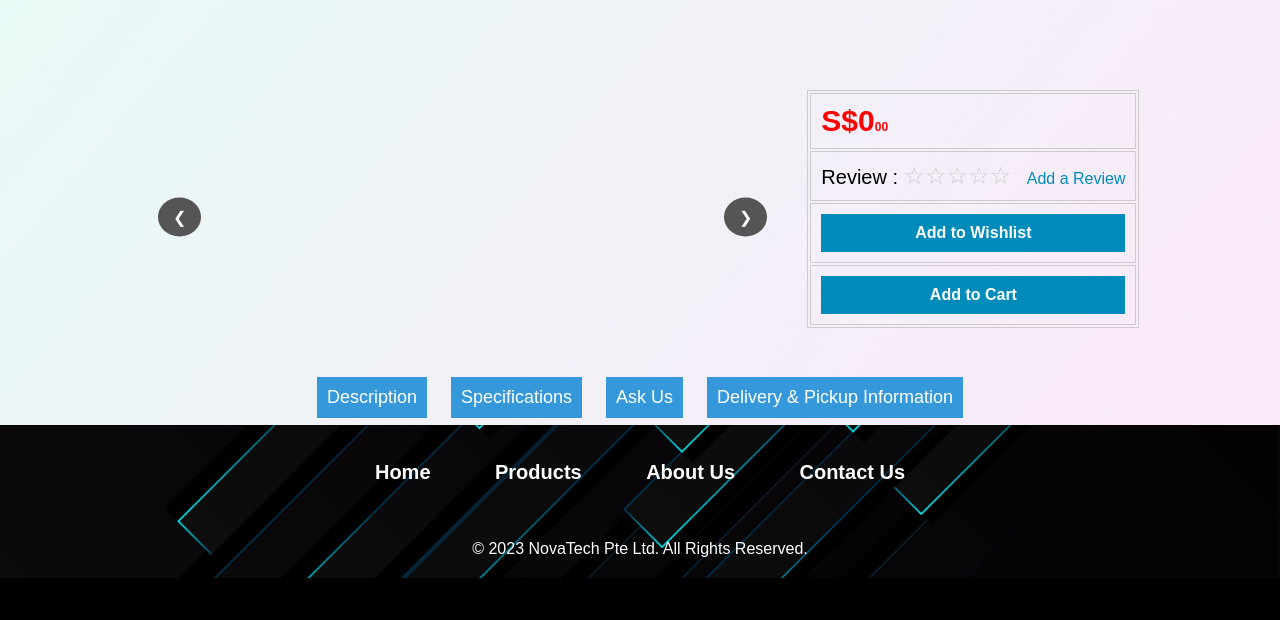
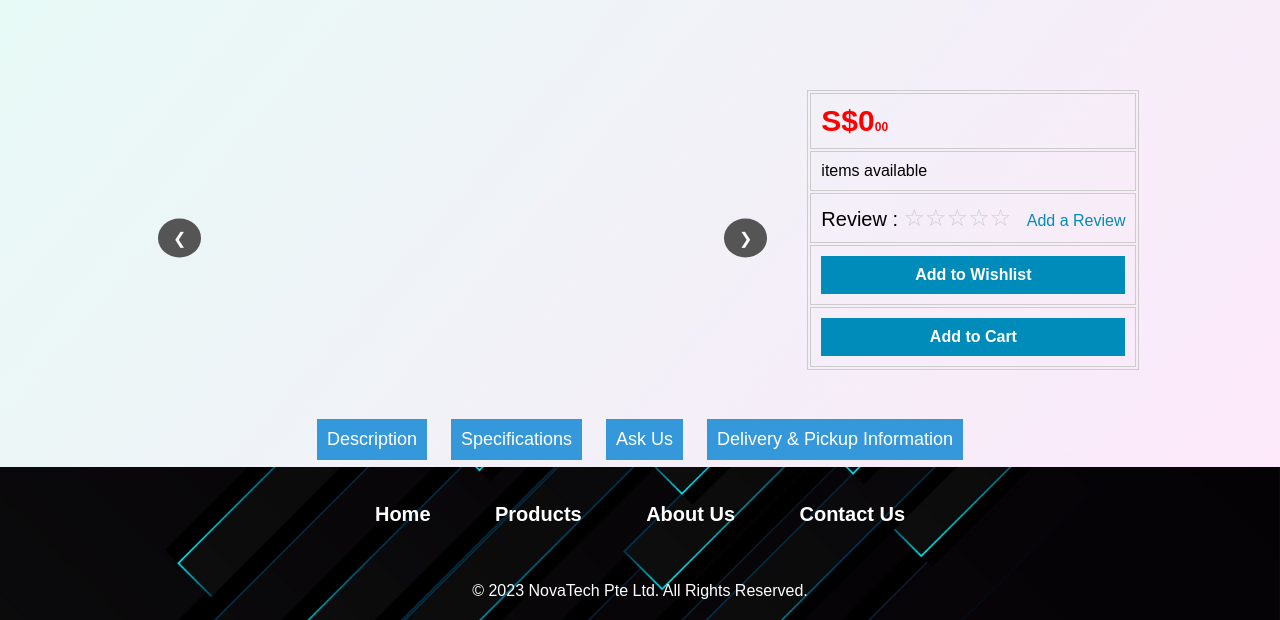
Before and after one commit to tkm321/IE4717-Project, a PHP site: page /Item.php in a window 1280 px wide. Shown: the part 261-881 px from the top of the page. Before the commit the page ends 839 px from the top, so only its background shows below. Run offline with PHP 8.4, Linux system fonts and the light colour scheme; data that the repository does not hold is empty; some libraries are stand-ins or nearby versions.

Commit message:
Updated Item

```diff
--- a/Item.php
+++ b/Item.php
@@ -116,6 +116,13 @@
 							</td>
 						</tr>
 						<tr>
+							<td class="stock-cell">
+								<?php
+								echo  $product['product_stock'] . ' items available'; // Display product stock
+								?>
+							</td>
+						</tr>
+						<tr>
 							<td class="review-cell">
 									<?php
 										$reviewValue = $review;
```
